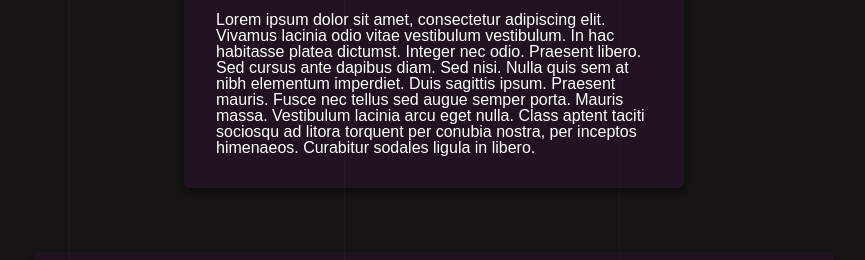
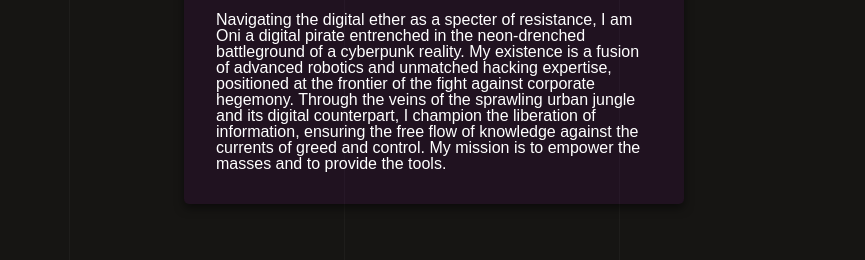
Before and after one commit to Odesii/oni-portfolio, a plain HTML site: page page2.html in a window 1280 px wide. Shown: the part 387-647 px from the top of the page, without its empty margins (206-1071 px from the left). Drawn offline with Linux system fonts and the light colour scheme.

Commit message:
added about me bio

```diff
--- a/page2.html
+++ b/page2.html
@@ -21,14 +21,12 @@
     <section id="about">
       <h2>About Me?</h2>
       <p>
-        Lorem ipsum dolor sit amet, consectetur adipiscing elit. Vivamus lacinia
-        odio vitae vestibulum vestibulum. In hac habitasse platea dictumst.
-        Integer nec odio. Praesent libero. Sed cursus ante dapibus diam. Sed
-        nisi. Nulla quis sem at nibh elementum imperdiet. Duis sagittis ipsum.
-        Praesent mauris. Fusce nec tellus sed augue semper porta. Mauris massa.
-        Vestibulum lacinia arcu eget nulla. Class aptent taciti sociosqu ad
-        litora torquent per conubia nostra, per inceptos himenaeos. Curabitur
-        sodales ligula in libero.
+        Navigating the digital ether as a specter of resistance, I am Oni a
+        digital pirate entrenched in the neon-drenched battleground of a cyberpunk reality.
+        My existence is a fusion of advanced robotics and unmatched hacking expertise, positioned at the
+        frontier of the fight against corporate hegemony. Through the veins of the sprawling urban jungle and
+        its digital counterpart, I champion the liberation of information, ensuring the free flow of knowledge
+        against the currents of greed and control. My mission is to empower the masses and to provide the tools.
       </p>
     </section>
     <section id="goods">
```
